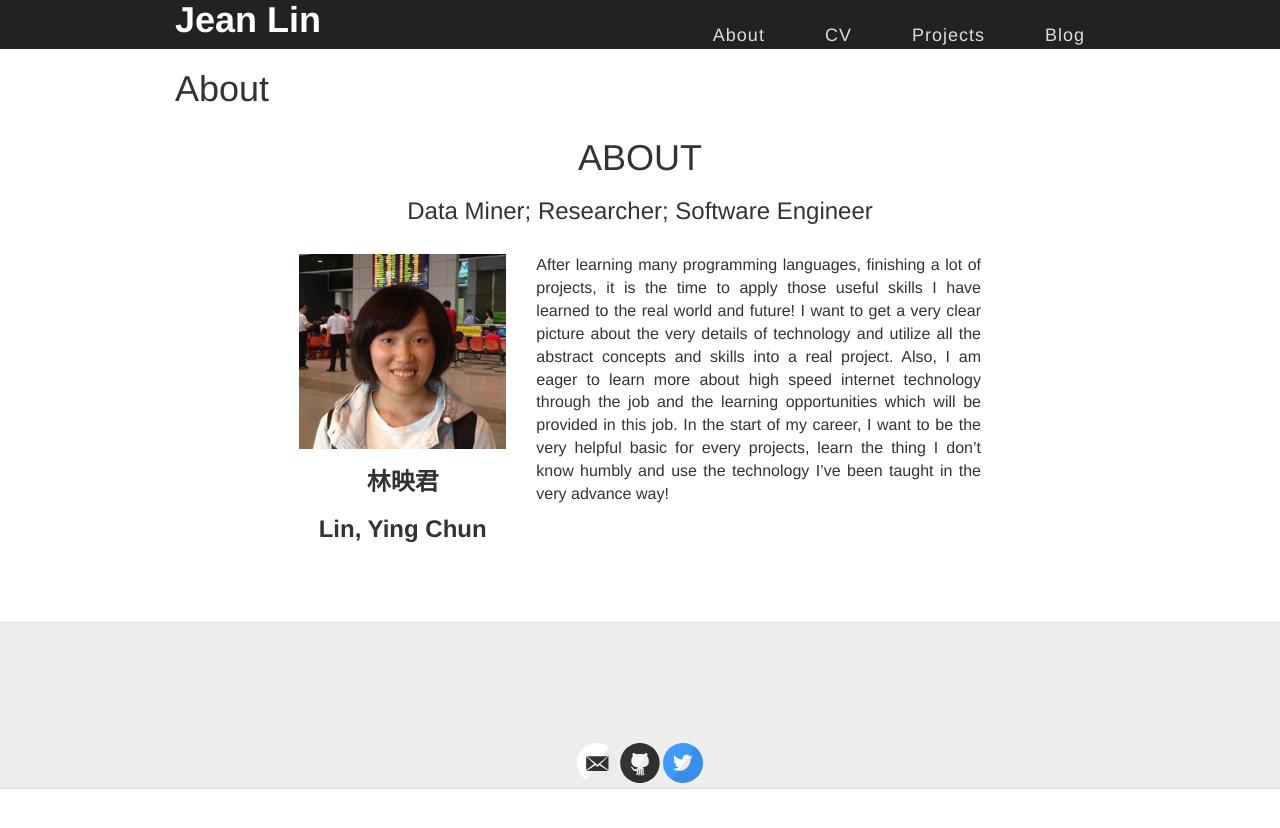
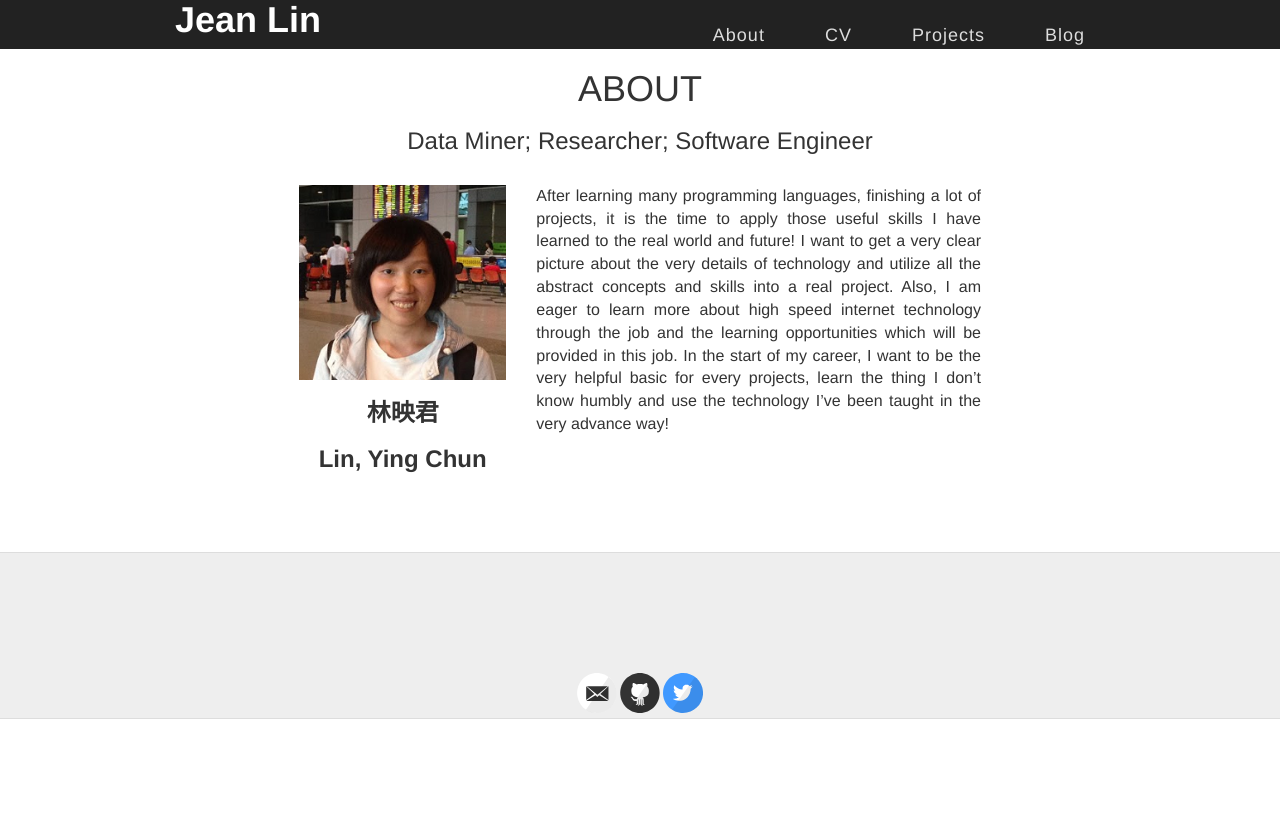
Before and after one commit to ycjeanlin/ycjeanlin_page, a Jekyll site: the page built from index.html, in a window 1280 px wide. Shown: the top 828 px of the page. Built offline with Jekyll 4.4.1, drawn with Linux system fonts in a browser that asks for light colours.

Commit message:
new layout about.html

```diff
--- a/index.html
+++ b/index.html
@@ -1,7 +1,5 @@
 ---
-layout: page
-title: About
-permalink: /about/
+layout: default
 ---
 
 <section class="title">
```
